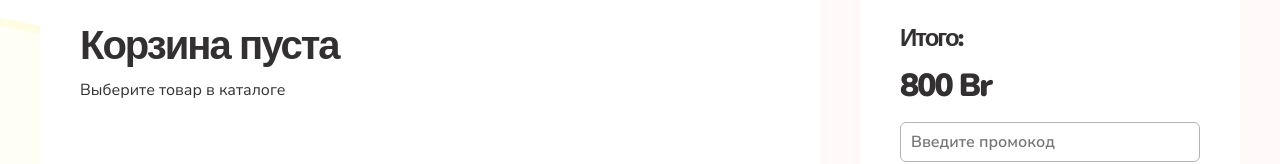
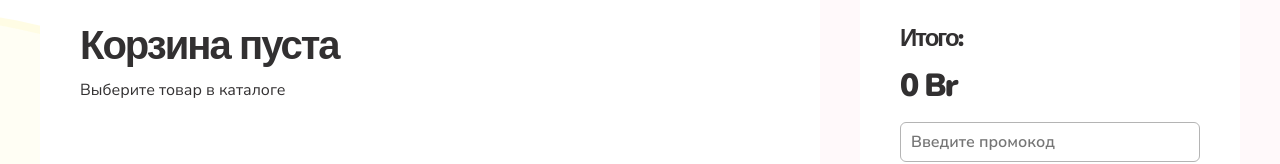
Before and after one commit to izmailowAlex/online_store, a React (Create React App) app: page /cart in a window 1280 px wide. Shown: the part 141-305 px from the top of the page. Built offline with nearby package versions, Linux system fonts and the light colour scheme.

Commit message:
feat: show total price in cart

```diff
--- a/src/App.tsx
+++ b/src/App.tsx
@@ -15,7 +15,9 @@ export const AppContext = React.createContext<IAppContext>({
   searchList: [],
   setSearchList: () => undefined,
   cartOrders: [],
-  setCartOrders: () => undefined
+  setCartOrders: () => undefined,
+  price: 0,
+  setPrice: () => undefined
 })
 
 function App (): JSX.Element {
@@ -23,6 +25,7 @@ function App (): JSX.Element {
   const [filteredList, setFilteredList] = useState<IProduct[]>(productsLibrary)
   const [searchList, setSearchList] = useState<IProduct[]>(productsLibrary)
   const [cartOrders, setCartOrders] = useLocalStorage([], 'cartOrders')
+  const [price, setPrice] = useState<number>(0)
 
   return (
     <div className="balloon">
@@ -34,7 +37,9 @@ function App (): JSX.Element {
           searchList,
           setSearchList,
           cartOrders,
-          setCartOrders
+          setCartOrders,
+          price,
+          setPrice
         }}>
         <Router>
           <Header />
--- a/src/components/Header/Actions/Actions.tsx
+++ b/src/components/Header/Actions/Actions.tsx
@@ -5,9 +5,8 @@ import Search from '../../Search/Search'
 import './Actions.css'
 
 function Actions (): JSX.Element {
-  const { cartOrders } = useContext(AppContext)
+  const { cartOrders, price, setPrice } = useContext(AppContext)
   const [cartCount, setCartCount] = useState<number>(0)
-  const [price, setPrice] = useState(0)
   useEffect(() => {
     setCartCount(cartOrders.length)
     setPrice(calcTotalPrice)
--- a/src/components/Main/Cart/Cart.tsx
+++ b/src/components/Main/Cart/Cart.tsx
@@ -8,7 +8,7 @@ import Checkout from '../Checkout/Checkout'
 import './Cart.css'
 
 function Cart (): JSX.Element {
-  const { cartOrders, setCartOrders } = useContext(AppContext)
+  const { cartOrders, setCartOrders, price } = useContext(AppContext)
   const [popupWindow, setPopupWindow] = useState<boolean>(false)
 
   function handleDeleteProduct (id: string): void {
@@ -68,7 +68,7 @@ function Cart (): JSX.Element {
         </div>
         <div className="cart__summary">
           <h3 className="cart__summary-title">Итого:</h3>
-          <p className="cart__amount">800</p>
+          <p className="cart__amount">{price}</p>
           <Input
             className="cart__promocode"
             name="promocode"
--- a/src/components/Main/Product/Product.css
+++ b/src/components/Main/Product/Product.css
@@ -44,7 +44,7 @@
 }
 
 .product__amount::after {
-  content: " Br";
+  content: " шт";
 }
 
 .product__remove {
--- a/src/components/Main/Product/Product.tsx
+++ b/src/components/Main/Product/Product.tsx
@@ -35,7 +35,7 @@ function Product ({ id, image, name, price, count, min, max, istatusOrder, onCli
       <span className="product__count">
         <Counter id={id} count={count} min={min} max={max} changeCartOrdersContain={changeCartOrdersContain} />
       </span>
-      <span className="product__amount">1000</span>
+      <span className="product__amount">{max}</span>
       <button className="product__remove" onClick={onClick}>
         <span className="icon">
           <svg className="icon__svg">
--- a/src/interfaces/interface.ts
+++ b/src/interfaces/interface.ts
@@ -132,6 +132,8 @@ export interface IAppContext {
   setSearchList: Dispatch<SetStateAction<IProduct[]>>
   cartOrders: ICartOrders[]
   setCartOrders: Dispatch<SetStateAction<ICartOrders[]>>
+  price: number
+  setPrice: Dispatch<SetStateAction<number>>
 }
 
 export interface IFilterCategories {
```
